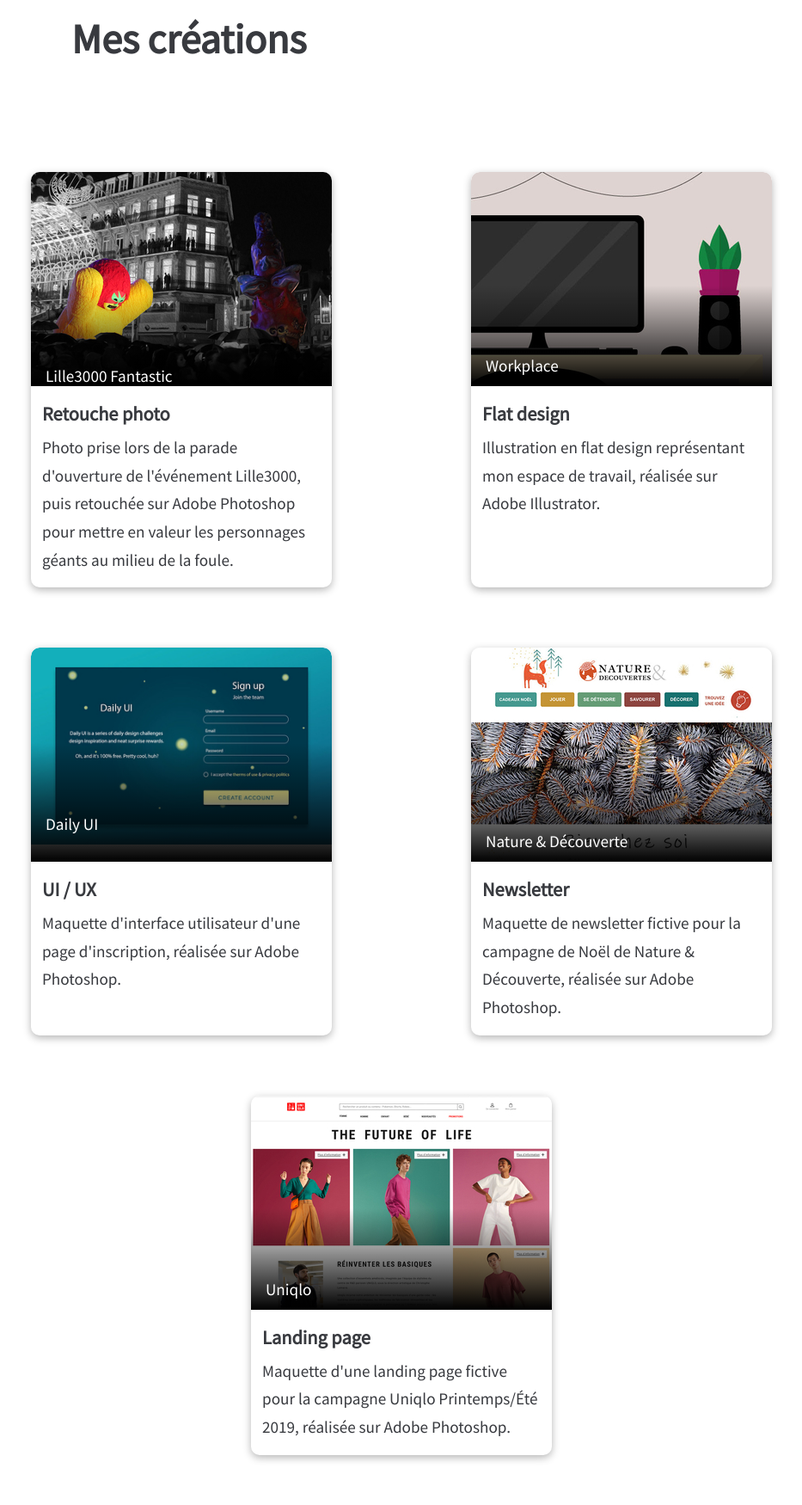
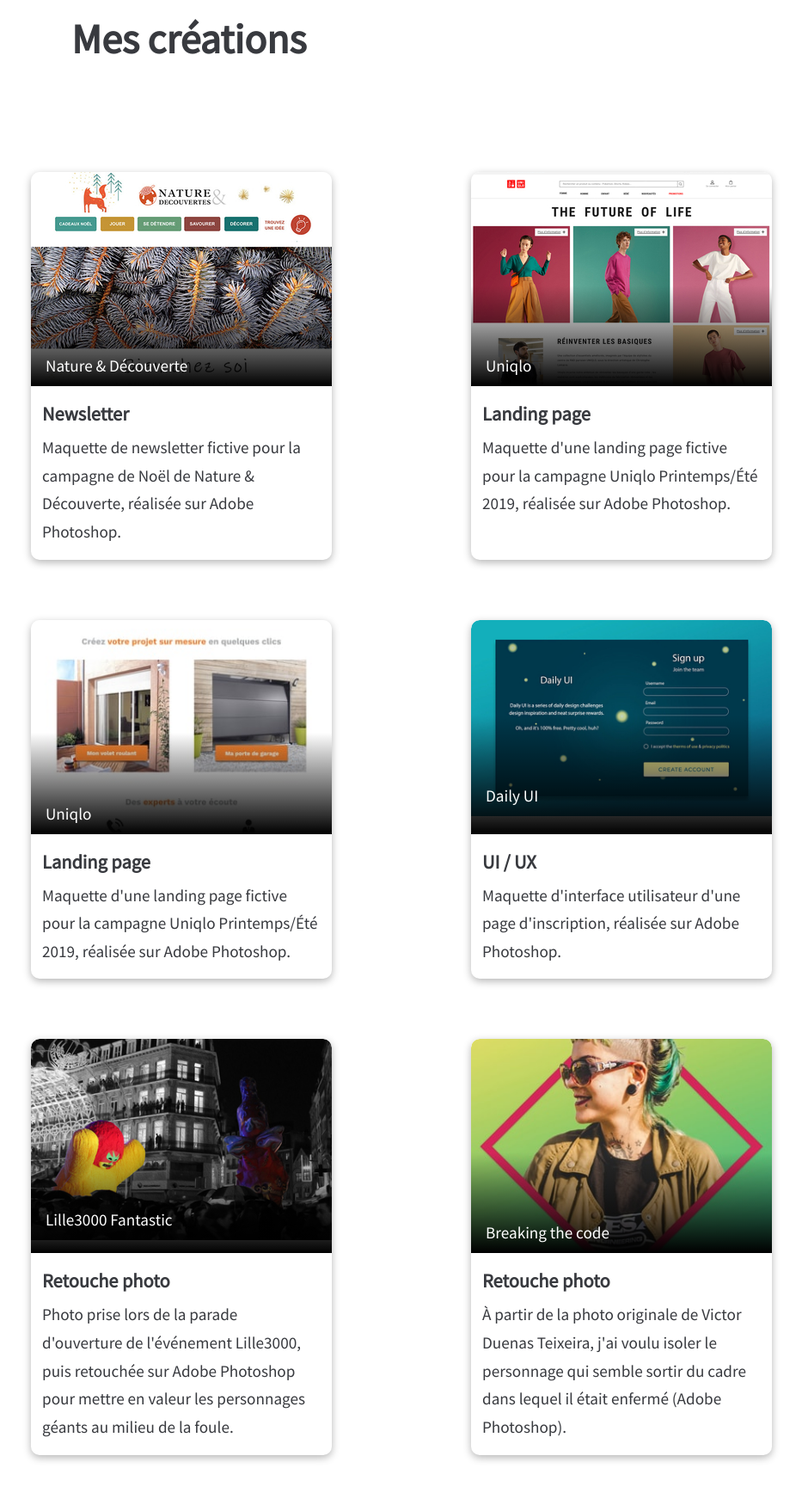
Before and after one commit to Maellin/portfolio, a PHP site: page /works.php in a window 1280 px wide. Shown: the part 170-1920 px from the top of the page at 86% size, without its empty margins (173-1106 px from the left). Run offline with PHP 8.4, Linux system fonts and the light colour scheme; some libraries are stand-ins or nearby versions.

Commit message:
new works added

```diff
--- a/header.php
+++ b/header.php
@@ -1,16 +1,13 @@
 <!DOCTYPE html>
 <html lang="fr">
 	<head>
-		<title>Portfolio</title>
+		<title>Portfolio - Ornella Mozzi</title>
 		<meta charset="utf-8">
-		<meta name="description" content="Bienvenue sur le portfolio d'Ornella Mozzi !">
+		<meta name="description" content="Bienvenue sur le portfolio d'Ornella Mozzi ! Je suis une web designer basée à Lille. Ici, vous pourrez découvrir mes créations et me contacter si vous avez la moindre question. Bonne visite !">
  		<meta name="author" content="Ornella Mozzi">
   		<meta name="viewport" content="width=device-width, initial-scale=1.0">
 		<link rel="stylesheet" type="text/css" href="style.css">
 		<link rel="stylesheet" type="text/css" href="//cdnjs.cloudflare.com/ajax/libs/toastr.js/latest/css/toastr.min.css">
-<!-- fancybox -->
-		<link rel="stylesheet" href="https://cdn.jsdelivr.net/gh/fancyapps/fancybox@3.5.7/dist/jquery.fancybox.min.css" />
-<!-- FIN fancybox -->
 		<link rel="shortcut icon" type="image/x-icon" href="/favicon.ico">
 
 	</head>
--- a/style.css
+++ b/style.css
@@ -244,8 +244,8 @@ h3{
 
 /* CONTACT */
 .container-video, video{
-	max-width: 50vw;
-	max-height: 50vh;
+	min-width: 35vw;
+    max-height: 80vh;
 	overflow: hidden;
     border-radius: 10px;
 }
--- a/works.php
+++ b/works.php
@@ -13,30 +13,42 @@
 
 
 			<div class="container-cards d-flex j-space-around">
-				<div class="card d-flex" onclick="show('./img/fantastic-parade.jpg')">
+				<div class="card d-flex" onclick="show('./img/maquette-newsletter.jpg')">
 					<div class="card-image d-flex">
-						<a data-fancybox="gallery" href="./img/fantastic-parade.jpg"><img src="./img/fantastic-parade-373x249.jpg" alt="Parade d'ouverture de Lille3000 Fantastic"/></a>
-						<p>Lille3000 Fantastic</p>
+						<img src="./img/maquette-newsletter-350x260.jpg" alt="newsletter Nature et Découverte"/>
+						<p>Nature & Découverte</p>
 					</div>
 					<div class="card-content">
-						<h3>Retouche photo</h3>
-						<p>Photo prise lors de la parade d'ouverture de l'événement Lille3000, puis retouchée sur Adobe Photoshop pour mettre en valeur les personnages géants au milieu de la foule.</p>
+						<h3>Newsletter</h3>
+						<p>Maquette de newsletter fictive pour la campagne de Noël de Nature & Découverte, réalisée sur Adobe Photoshop.</p>
 					</div>
 				</div>
 
-				<div class="card d-flex">
-					<div class="card-image d-flex" onclick="show('./img/banniere-linkedin.jpg')">
-						<img src="./img/banniere-linkedin-350x249.jpg" alt="illustration en flat design"/>
-						<p>Workplace</p>
+				<div class="card d-flex" onclick="show('./img/landing-page.jpg')">
+					<div class="card-image d-flex">
+						<img src="./img/landing-page-350x264.jpg" alt="landing page de la marque Uniqlo"/>
+						<p>Uniqlo</p>
 					</div>
 					<div class="card-content">
-						<h3>Flat design</h3>
-						<p>Illustration en flat design représentant mon espace de travail, réalisée sur Adobe Illustrator.</p>
+						<h3>Landing page</h3>
+						<p>Maquette d'une landing page fictive pour la campagne Uniqlo Printemps/Été 2019, réalisée sur Adobe Photoshop.</p>
 					</div>
 				</div>
 
-				<div class="card d-flex">
-					<div class="card-image d-flex" onclick="show('./img/daily-ui-1.jpg')">
+				<div class="card d-flex" onclick="show('./img/maquette-refonte-hp.jpg')">
+					<div class="card-image d-flex">
+						<img src="./img/maquette-refonte-hp-small.jpg" alt="landing page de la marque Uniqlo"/>
+						<p>Uniqlo</p>
+					</div>
+					<div class="card-content">
+						<h3>Landing page</h3>
+						<p>Maquette d'une landing page fictive pour la campagne Uniqlo Printemps/Été 2019, réalisée sur Adobe Photoshop.</p>
+					</div>
+				</div>
+
+
+				<div class="card d-flex" onclick="show('./img/daily-ui-1.jpg')">
+					<div class="card-image d-flex">
 						<img src="./img/daily-ui-1-442x249.jpg" alt="Interface utilisateur d'une page d'inscription"/>
 						<p>Daily UI</p>
 					</div>
@@ -46,25 +58,47 @@
 					</div>
 				</div>
 
-				<div class="card d-flex">
-					<div class="card-image d-flex" onclick="show('./img/maquette-newsletter.jpg')">
-						<img src="./img/maquette-newsletter-350x260.jpg" alt="newsletter Nature et Découverte"/>
-						<p>Nature & Découverte</p>
+				<div class="card d-flex" onclick="show('./img/fantastic-parade.jpg')">
+					<div class="card-image d-flex">
+						<img src="./img/fantastic-parade-373x249.jpg" alt="Parade d'ouverture de Lille3000 Fantastic"/>
+						<p>Lille3000 Fantastic</p>
 					</div>
 					<div class="card-content">
-						<h3>Newsletter</h3>
-						<p>Maquette de newsletter fictive pour la campagne de Noël de Nature & Découverte, réalisée sur Adobe Photoshop.</p>
+						<h3>Retouche photo</h3>
+						<p>Photo prise lors de la parade d'ouverture de l'événement Lille3000, puis retouchée sur Adobe Photoshop pour mettre en valeur les personnages géants au milieu de la foule.</p>
 					</div>
 				</div>
 
-				<div class="card d-flex">
-					<div class="card-image d-flex" onclick="show('./img/landing-page.jpg')">
-						<img src="./img/landing-page-350x264.jpg" alt="landing page de la marque Uniqlo"/>
-						<p>Uniqlo</p>
+				<div class="card d-flex" onclick="show('./img/victor_duenas_teixeira.jpg')">
+					<div class="card-image d-flex">
+						<img src="./img/victor_duenas_teixeira-small.jpg" alt="photo retouchée sur fond dégradé jaune/vert d'une femme souriante portant des cheveux colorés verte et des lunettes de soleil"/>
+						<p>Breaking the code</p>
 					</div>
 					<div class="card-content">
-						<h3>Landing page</h3>
-						<p>Maquette d'une landing page fictive pour la campagne Uniqlo Printemps/Été 2019, réalisée sur Adobe Photoshop.</p>
+						<h3>Retouche photo</h3>
+						<p>À partir de la photo originale de Victor Duenas Teixeira, j'ai voulu isoler le personnage qui semble sortir du cadre dans lequel il était enfermé (Adobe Photoshop).</p>
+					</div>
+				</div>
+
+				<div class="card d-flex" onclick="show('./img/carte-de-visite-om.jpg')">
+					<div class="card-image d-flex">
+						<img src="./img/carte-de-visite-om-small.jpg" alt="carte de visite d'Ornella Mozzi web designer"/>
+						<p>Polygonal Design</p>
+					</div>
+					<div class="card-content">
+						<h3>Logo & Carte de visite</h3>
+						<p>Carte de visite réalisée sur Adobe Photoshop. Le logo, quant à lui, a été designé sur Adobe Illustrator.</p>
+					</div>
+				</div>
+
+				<div class="card d-flex" onclick="show('./img/banniere-linkedin.jpg')">
+					<div class="card-image d-flex">
+						<img src="./img/banniere-linkedin-350x249.jpg" alt="illustration en flat design"/>
+						<p>Workplace</p>
+					</div>
+					<div class="card-content">
+						<h3>Flat design</h3>
+						<p>Illustration en flat design représentant mon espace de travail, réalisée sur Adobe Illustrator.</p>
 					</div>
 				</div>
 			</div>
@@ -84,6 +118,8 @@
 			</div>
 		</div>
 
+
+
 		<?php
 			include'footer.php'
 		?>
```
Also changed, not shown: contact.php (+7 -8 lines), img/carte-de-visite-om-small.jpg (added), img/carte-de-visite-om.jpg (added), img/maquette-refonte-hp-small.jpg (added), img/maquette-refonte-hp.jpg (renamed from img/maquette-refonte-HP DESKTOP.jpg), img/victor_duenas_teixeira-small.jpg (added), img/victor_duenas_teixeira.jpg (added).
